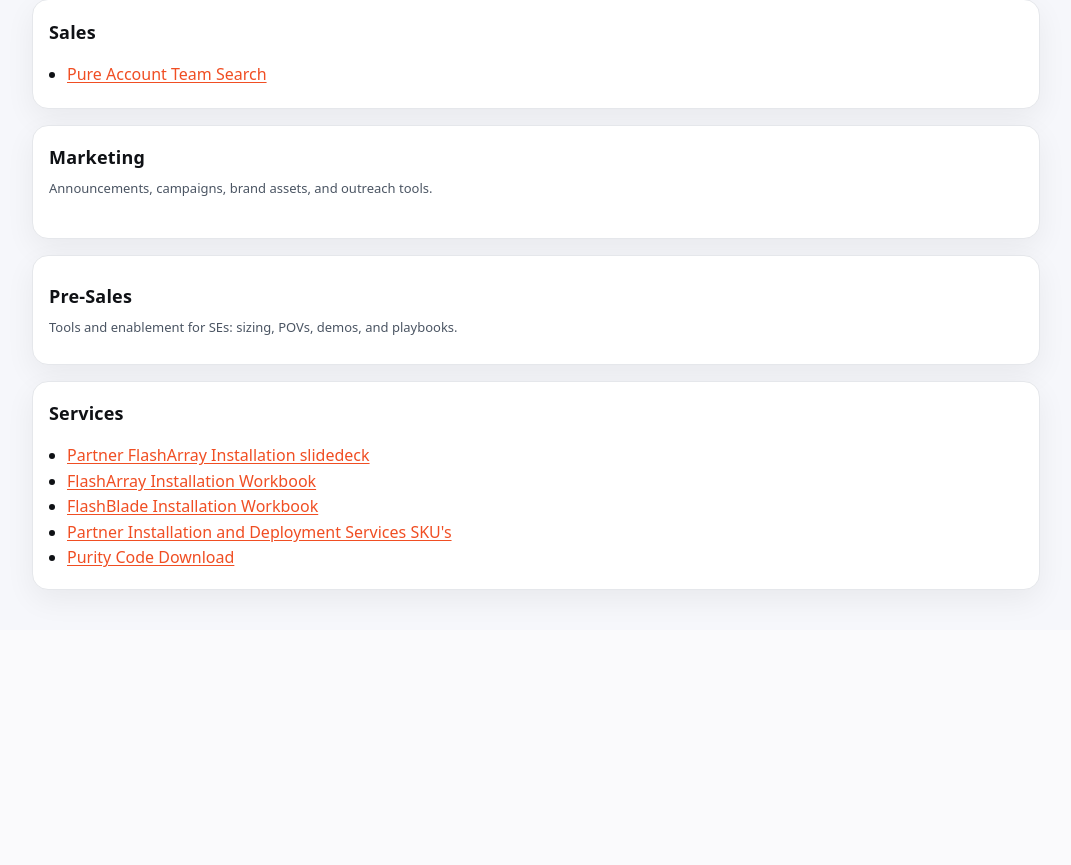
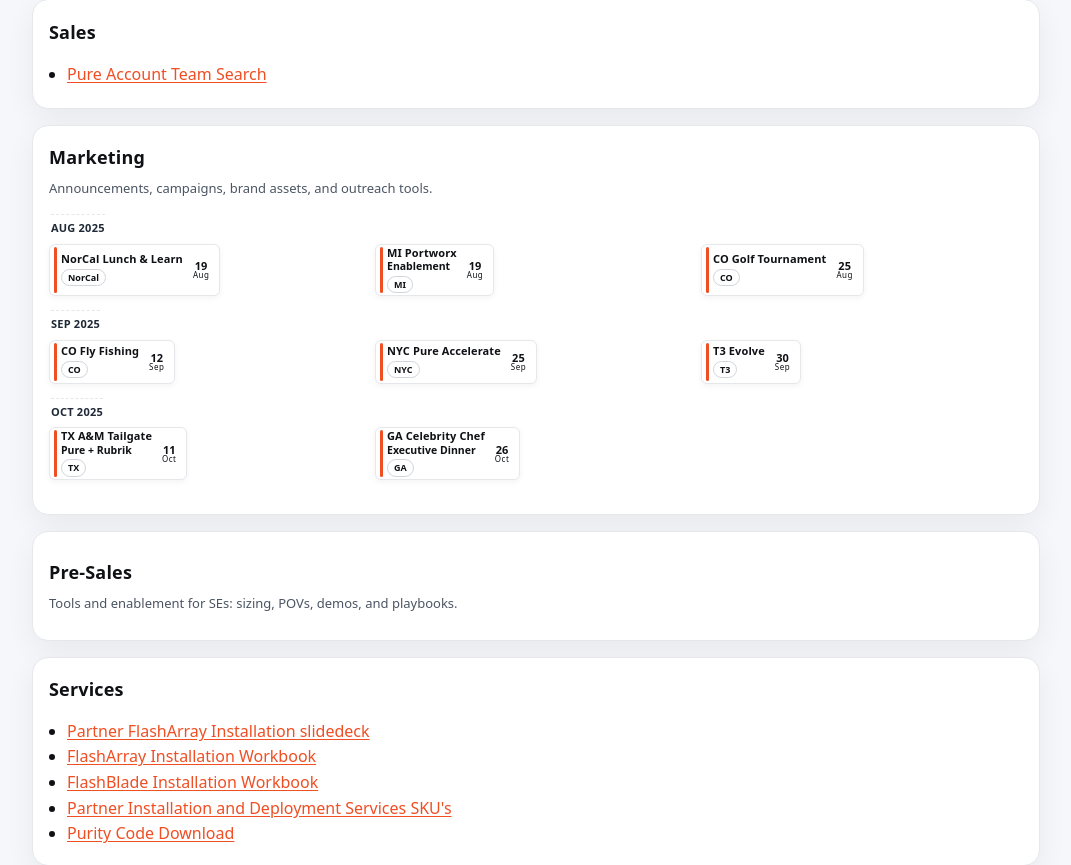
Before and after one commit to jwsiejk/accountlist, a Flask app: page / in a window 1280 px wide. Shown: the part 314-1179 px from the top of the page, without its empty margins (104-1175 px from the left). Before the commit the page ends 910 px from the top, so only its background shows below. Run offline with Flask 3, Linux system fonts and the light colour scheme; some libraries are stand-ins or nearby versions.

Commit message:
Update index.html

```diff
--- a/templates/index.html
+++ b/templates/index.html
@@ -38,7 +38,6 @@
     .links a{color:var(--pure-orange); text-decoration:underline; text-underline-offset:2px}
     .links a:hover{color:var(--pure-orange-700)}
 
-    /* Marketing events — ultra-compact, no extra whitespace */
     /* tighter grid for the event cards */
     .events{
       display: grid;
@@ -52,18 +51,17 @@
       padding: 0;
     }
     @media (min-width:700px){
-  .events{ grid-template-columns: repeat(2, minmax(160px, 1fr)); gap: 3px; }   /* was 180px / 4px */
+      .events{ grid-template-columns: repeat(2, minmax(160px, 1fr)); gap: 3px; }
     }
     @media (min-width:1000px){
-  .events{ grid-template-columns: repeat(3, minmax(150px, 1fr)); gap: 4px; }   /* was 160px / 5px */
+      .events{ grid-template-columns: repeat(3, minmax(150px, 1fr)); gap: 4px; }
     }
     @media (min-width:1300px){
-  .events{ grid-template-columns: repeat(4, minmax(140px, 1fr)); gap: 5px; }   /* was 150px / 6px */
+      .events{ grid-template-columns: repeat(4, minmax(140px, 1fr)); gap: 5px; }
     }
     @media (min-width:1600px){
-  .events{ grid-template-columns: repeat(5, minmax(135px, 1fr)); gap: 5px; }   /* was 140px / 6px */
+      .events{ grid-template-columns: repeat(5, minmax(135px, 1fr)); gap: 5px; }
     }
-
 
     .month{
       grid-column:1 / -1;
@@ -76,6 +74,7 @@
     .event{
       position:relative;
       display:grid; grid-template-columns:3px max-content auto; align-items:center; /* stripe | text content | date */
+      justify-items:start; /* <-- keep date chip from stretching */
       background:#fff; border:1px solid var(--slate-200); border-radius:6px;
       padding:2px 4px; gap:4px; box-shadow:0 2px 6px rgba(15,17,21,.05);
       min-height:44px;
@@ -84,11 +83,10 @@
     .event.past{opacity:.5}
 
     .info{
-       display: flex;
-       flex-direction: column;
-       width: max-content;            /* shrink to content */
-       max-width: 16ch;               /* wrap long names; tweak 14–18ch to taste */
-       min-width: 0;
+      display:flex; flex-direction:column;
+      width:max-content;           /* shrink to fit content -> no whitespace */
+      max-width:16ch;              /* wrap long names for uniform card width */
+      min-width:0;
     }
     .title{
       font-weight:800; letter-spacing:.01em; font-size:11px; line-height:1.15; margin:0;
@@ -96,7 +94,6 @@
       white-space:normal;
     }
     .sub{font-weight:800; font-size:10.5px; line-height:1.1; margin-top:2px;}
-    /* location chip snug under title, bold */
     .chips{display:flex; justify-content:flex-start; gap:4px; flex-wrap:wrap; margin-top:3px}
     .chip{
       font-size:9px; padding:1px 6px; border-radius:999px;
@@ -105,18 +102,18 @@
     }
 
     .datebox{
-      display: inline-flex;          /* width = content + padding */
-      flex-direction: column;
-      align-items: center;
-      justify-content: center;
-      width: auto;
-      min-width: auto;               /* <-- remove any fixed min-width */
-      padding: 2px 6px;              /* same visual size as before */
-      line-height: 1;
-      justify-self: end;             /* anchor to right edge, but don’t stretch */
+      display:inline-flex;          /* width = content + padding */
+      flex-direction:column;
+      align-items:center;
+      justify-content:center;
+      width:auto;
+      min-width:auto;               /* no fixed min-width */
+      padding:2px 6px;
+      line-height:1;
+      justify-self:end;             /* anchor right */
     }
-    .datebox .day { font-size: 11px; font-weight: 800; }
-    .datebox .mon { font-size: 8px; letter-spacing: .06em; margin-top: 0; }
+    .datebox .day { font-size:11px; font-weight:800; }
+    .datebox .mon { font-size:8px; letter-spacing:.06em; margin-top:0; }
   </style>
 </head>
 <body>
@@ -172,7 +169,7 @@
     // Events (ISO dates) + location chips (two long titles split into title + sub).
     var marketingEvents = [
       { title: "NorCal Lunch & Learn",                     date: "2025-08-19", loc: "NorCal" },
-      { title: "MI Portworx",                              date: "2025-08-19", loc: "MI", sub:"Enablement" ),
+      { title: "MI Portworx",                              date: "2025-08-19", loc: "MI", sub:"Enablement" },  // <-- fixed brace
       { title: "CO Golf Tournament",                       date: "2025-08-25", loc: "CO" },
       { title: "CO Fly Fishing",                           date: "2025-09-12", loc: "CO" },
       { title: "NYC Pure Accelerate",                      date: "2025-09-25", loc: "NYC" },
```
Lines whose indentation alone changed are shown as unchanged.
